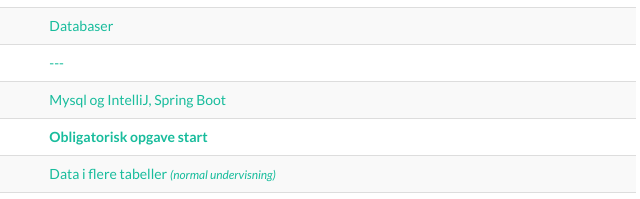
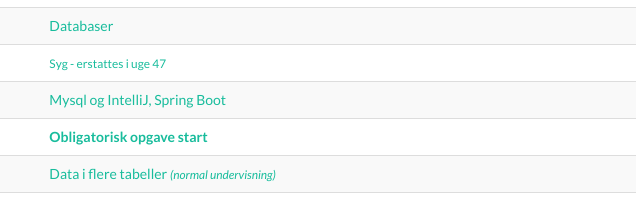
Before and after one commit to dat17v1/dat17v1.github.io, a plain HTML site: page index.html in a window 1280 px wide. Shown: the part 523-722 px from the top of the page, 574-1214 px from the left. Drawn offline with nearby package versions, Linux system fonts and the light colour scheme.

Commit message:
obligatorisk

```diff
--- a/index.html
+++ b/index.html
@@ -161,7 +161,7 @@
                     <td>08:30 - 11:45</td>
                     <td><a href="">#11</a></td>
                     <td>
-                        <a href="" </a>---</td>
+                        <a href="" </a><small>Syg - erstattes i uge 47</small></td>
                 </tr>
 
                 <tr>
```
